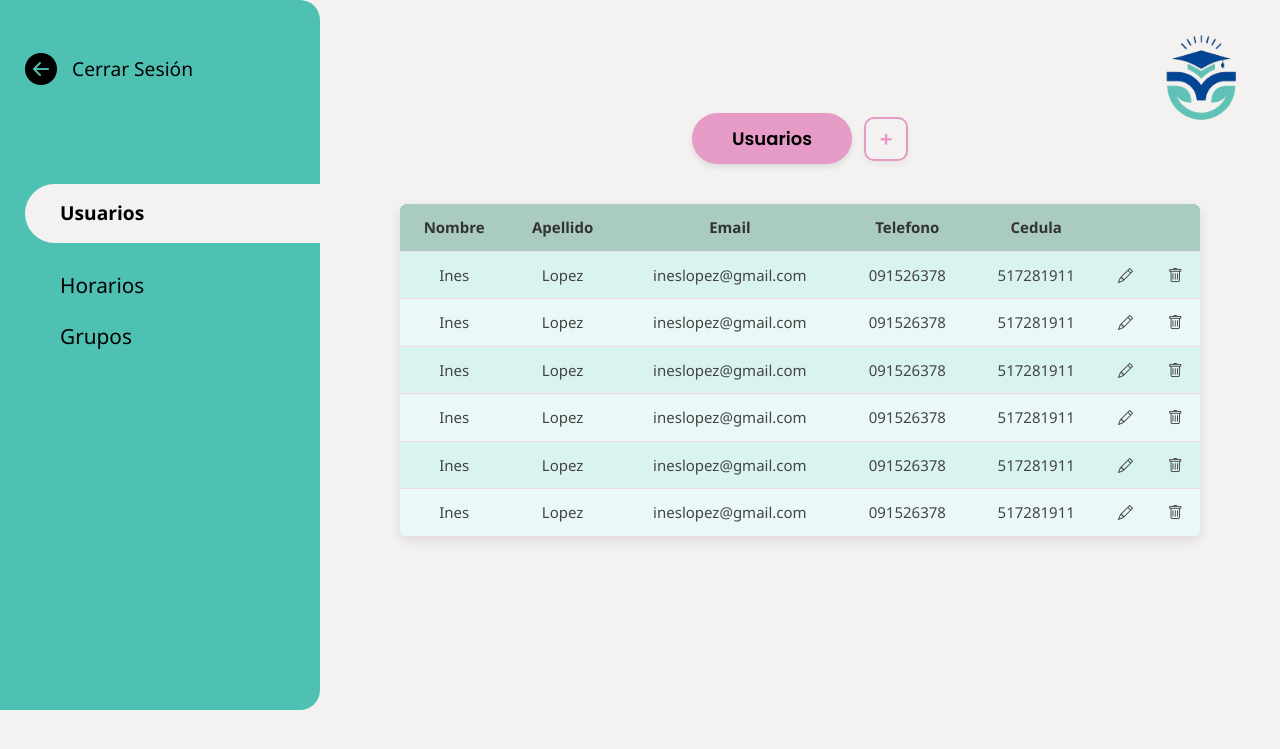
After one commit to monzerratjh/C-C2025, a PHP site: the page made by secretario php/secretario-usuario.php in a window 1280 px wide. The commit adds this page. Shown: the top 749 px of the page. Run offline with PHP 8.4, Linux system fonts and the light colour scheme.

Commit message:
Adelanto en la pagina de secretario
solo queda conectarlo con la bd y terminar las paginas de agregar

```diff
--- /dev/null
+++ b/secretario php/secretario-usuario.php
@@ -0,0 +1,143 @@
+<!DOCTYPE html>
+<html lang="en">
+<head>
+    <meta charset="UTF-8">
+    <meta name="viewport" content="width=device-width, initial-scale=1.0">
+    <title>Bienvenida secretario</title>
+    <link href="https://cdn.jsdelivr.net/npm/bootstrap@5.3.2/dist/css/bootstrap.min.css" rel="stylesheet"/>
+    <link href="https://cdn.jsdelivr.net/npm/bootstrap-icons@1.10.5/font/bootstrap-icons.css" rel="stylesheet">
+    <link href="https://fonts.googleapis.com/css2?family=Poppins:wght@400;600;700&display=swap" rel="stylesheet">
+    <link rel="stylesheet" href="../style.css">
+</head>
+
+<body>
+
+  <!-- Menú hamburguesa para móviles -->
+  <nav class="d-md-none">
+    <div class="container-fluid">
+      <button class="btn" type="button" data-bs-toggle="offcanvas" data-bs-target="#menuLateral">
+        <img class="menuResponsive" src="../img/menu.png" alt="menu">
+      </button>
+      <img class="logoResponsive" src="../img/logo.png" alt="logoRespnsive">
+    </div>
+  </nav>
+
+  <!-- Menú lateral (para celulares/tablets) -->
+   <div class="offcanvas offcanvas-start" tabindex="-1" id="menuLateral">
+    <div class="offcanvas-header">
+      <button type="button" class="btn-close" data-bs-dismiss="offcanvas"></button>
+    </div>
+    <div class="offcanvas-body d-flex flex-column">
+      <a href="../index.php" class="mb-3"><i class="bi bi-arrow-left-circle-fill me-2"></i>Cerrar Sesión</a>
+
+         <a href="secretario-usuario.php" class="fw-semibold seleccionado mb-2">Usuarios</a>
+        <a href="secretario-horario.php" class="nav-opciones">Horarios</a>
+        <a href="secretario-grupo.php" class="nav-opciones">Grupos</a>
+      </div>
+  </div>
+
+  <!-- Contenedor general -->
+  <div class="container-fluid">
+    <div class="row">
+
+      <!-- Banner pantallas grandes -->
+       <div class="col-md-3 barra-lateral d-none d-md-flex">
+        <div class="volverGeneral">
+          <div class="volver">
+            <a href="../index.php"><i class="bi bi-arrow-left-circle-fill icono-volver"></i></a>
+            <a href="../index.php">Cerrar Sesión</a>
+          </div>
+        </div>
+
+     <a href="secretario-usuario.php" class="fw-semibold seleccionado mb-2">Usuarios</a>
+        <a href="secretario-horario.php" class="nav-opciones">Horarios</a>
+        <a href="secretario-grupo.php" class="nav-opciones">Grupos</a>
+       </div>
+
+
+<!-- Contenido principal -->
+<main class="col-md-9 principal-estudiantes" >
+
+
+    <img src="../img/logo.png" alt="Logo" class="logo">
+
+
+    <div class="bloque-agregar">
+    <button class="etiqueta">Usuarios</button>
+    <a href="agregar-grupo.php"><button class="agregar">+</button></a>
+  </div>
+
+    <table class="tabla-reserva">
+      <thead>
+        <tr>
+          <th>Nombre</th>
+          <th>Apellido</th>
+          <th>Email</th>
+          <th>Telefono</th>
+          <th>Cedula</th>
+          <th></th>
+          <th></th>
+        </tr>
+      </thead>
+      <tbody>
+       <tr>
+          <td>Ines</td>
+          <td>Lopez</td>
+          <td>ineslopez@gmail.com</td>
+          <td>091526378</td>
+          <td>517281911</td>
+          <td><i class="bi bi-pencil"></i></td>
+          <td><i class="bi bi-trash"></i></td>
+        </tr>
+        <tr>
+          <td>Ines</td>
+          <td>Lopez</td>
+          <td>ineslopez@gmail.com</td>
+          <td>091526378</td>
+          <td>517281911</td>
+          <td><i class="bi bi-pencil"></i></td>
+          <td><i class="bi bi-trash"></i></td>
+        </tr>
+       <tr>
+          <td>Ines</td>
+          <td>Lopez</td>
+          <td>ineslopez@gmail.com</td>
+          <td>091526378</td>
+          <td>517281911</td>
+          <td><i class="bi bi-pencil"></i></td>
+          <td><i class="bi bi-trash"></i></td>
+        </tr>
+        <tr>
+          <td>Ines</td>
+          <td>Lopez</td>
+          <td>ineslopez@gmail.com</td>
+          <td>091526378</td>
+          <td>517281911</td>
+          <td><i class="bi bi-pencil"></i></td>
+          <td><i class="bi bi-trash"></i></td>
+        </tr>
+          <tr>
+          <td>Ines</td>
+          <td>Lopez</td>
+          <td>ineslopez@gmail.com</td>
+          <td>091526378</td>
+          <td>517281911</td>
+          <td><i class="bi bi-pencil"></i></td>
+          <td><i class="bi bi-trash"></i></td>
+        </tr>
+       <tr>
+          <td>Ines</td>
+          <td>Lopez</td>
+          <td>ineslopez@gmail.com</td>
+          <td>091526378</td>
+          <td>517281911</td>
+        <td><i class="bi bi-pencil"></i></td>
+          <td><i class="bi bi-trash"></i></td>
+        </tr>
+      </tbody>
+    </table>
+</main>
+<script src="https://cdn.jsdelivr.net/npm/bootstrap@5.3.2/dist/js/bootstrap.bundle.min.js"></script>
+<script src="../form_logIn.js"></script>
+</body>
+</html>
--- a/secretario php/secretario_log.php
+++ b/secretario php/secretario_log.php
@@ -87,6 +87,7 @@
 
         <!-- Indicamos el rol -->
         <input type="hidden" name="rol" value="Secretario">
+        <a href="secretario-bienvenida.php">Alternativo por ahora</a>
 
         <button type="submit" id="boton" name="btn-log-in" value="1">Iniciar Sesión</button>
       </form>
--- a/style.css
+++ b/style.css
@@ -678,3 +678,45 @@ table tr:nth-child(even) {
 table tr:hover {
   background: #c8d3cf; /* lila pastel suave */
 }
+/*BLOQUE PARA AGREGAR COSAS*/
+
+  /* Bloque Agregar */
+  .bloque-agregar {
+    display: flex;
+    align-items: center;
+    gap: 12px;
+    margin: 20px 0;
+    justify-content: center;
+  }
+
+  .bloque-agregar .etiqueta {
+    background: #e69ac6;
+    color: #000;
+    border: none;
+    padding: 12px 40px;
+    border-radius: 50px;
+    font-size: 18px;
+    font-weight: 600;
+    font-family: 'Poppins', sans-serif;
+    box-shadow: 0 3px 6px rgba(0,0,0,0.1);
+    transition: all 0.3s;
+  }
+
+  .bloque-agregar .agregar {
+    width: 44px;
+    height: 44px;
+    border: 2px solid #e69ac6;
+    color: #e69ac6;
+    font-size: 22px;
+    font-weight: bold;
+    border-radius: 10px;
+    background: transparent;
+    cursor: pointer;
+    box-shadow: 0 3px 6px rgba(0,0,0,0.05);
+    transition: all 0.3s;
+  }
+
+  .bloque-agregar .agregar:hover {
+    background: #e69ac6;
+    color: #fff;
+  }
```
Also changed, not shown: secretario php/agregar-grupo.php (renamed from secretario php/grupos-secretario.php, +16 -47 lines), secretario php/desplegarCaracteristicas.js (added, +7 -0 lines), secretario php/secretario-bienvenida.php (added, +70 -0 lines), secretario php/secretario-grupo.php (added, +131 -0 lines), secretario php/secretario-horario.php (added, +122 -0 lines), secretario php/agregar-horario.php (added).
